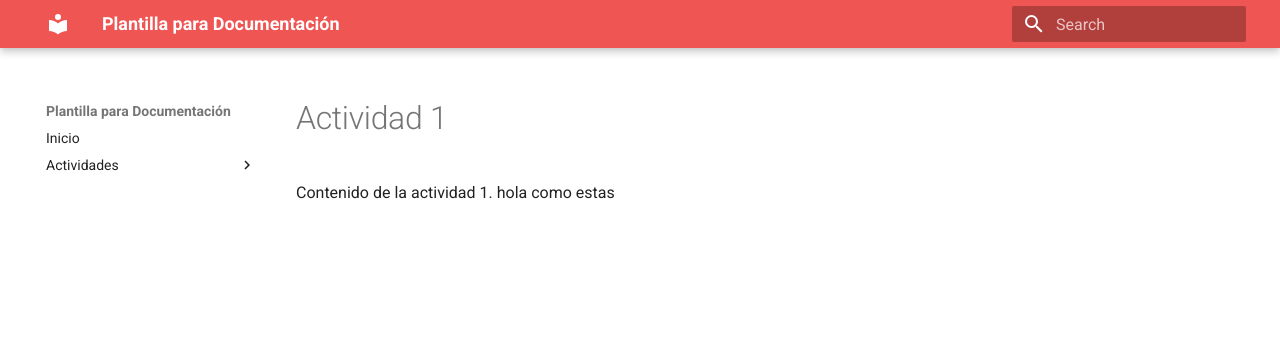
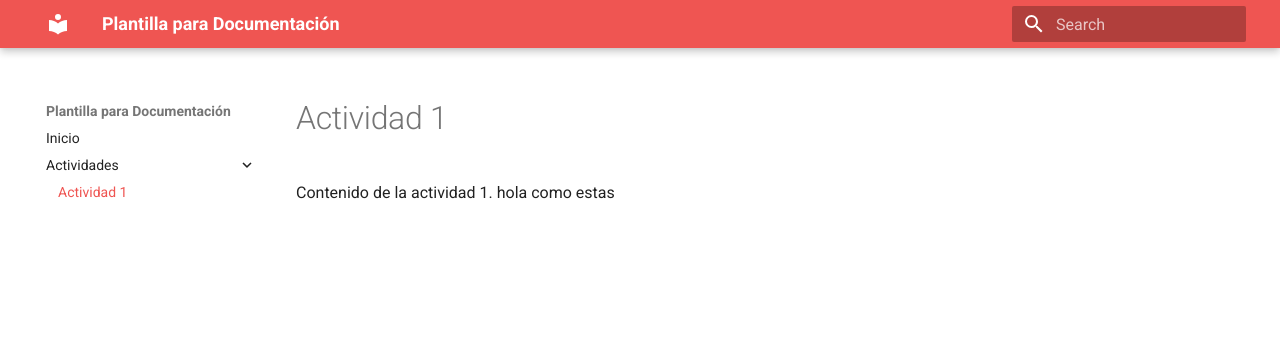
Before and after one commit to Hec1206/Robotica-aplicada-Hector, an MkDocs documentation site: the page built from docs/Actividad1.md, in a window 1280 px wide. Shown: the top 350 px of the page. Built offline with MkDocs 1.6.1 and Material for MkDocs 9.7.7, drawn with Linux system fonts in a browser that asks for light colours.

Commit message:
Actualizo documentacion

```diff
--- a/mkdocs.yml
+++ b/mkdocs.yml
@@ -3,7 +3,7 @@ site_name: Plantilla para Documentación
 nav:
   - Inicio: index.md
   - Actividades:
-      - Actividad 1: actividad1.md
+      - Actividad 1: Actividad1.md
 
 markdown_extensions:
   - pymdownx.highlight:
```
